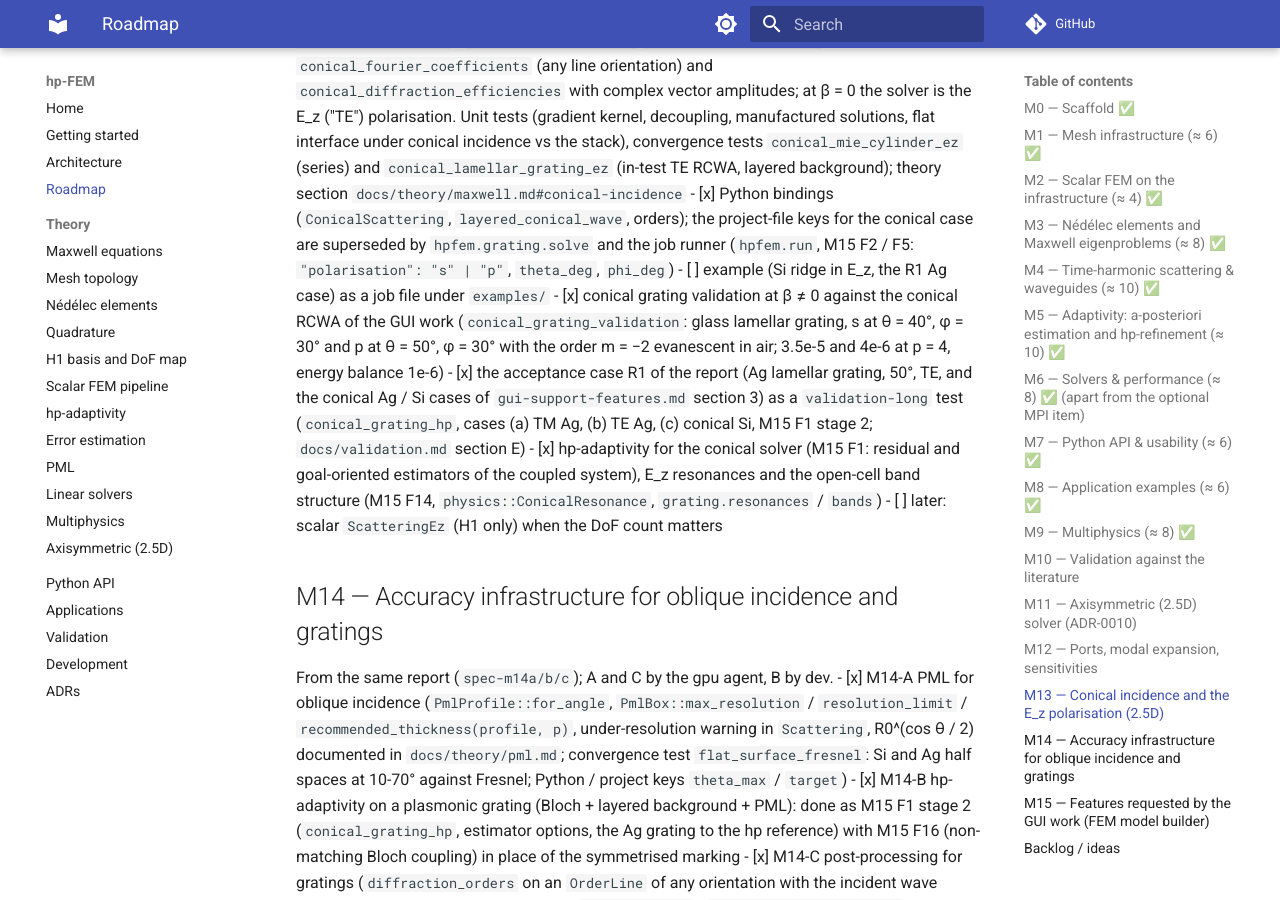
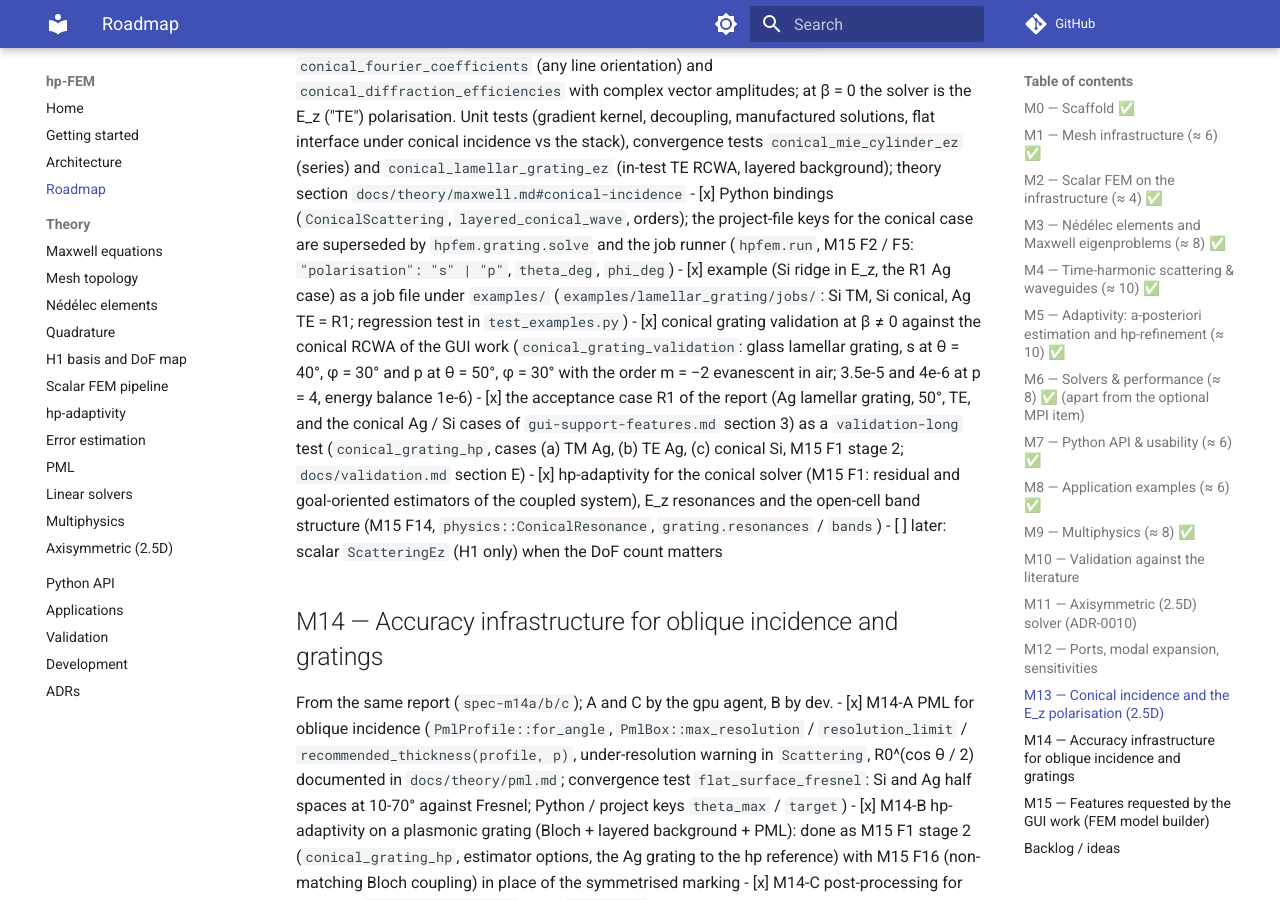
Before and after one commit to PhotonPower/hp-FEM, an MkDocs documentation site: the page built from docs/roadmap.md, in a window 1280 px wide and 900 px high, scrolled down 6977 px. Built offline with MkDocs 1.6.1 and Material for MkDocs 9.7.7, drawn with Linux system fonts in a browser that asks for light colours; comment, search, counter and statistics services are not loaded.

Commit message:
feat(examples): job files of the grating acceptance cases (Si TM, Si conical, Ag TE = R1)
examples/lamellar_grating/jobs/ with the RCWA references of
docs/gui-support-features.md section 3 in the README, run by python -m hpfem.run;
regression test in test_examples.py (Si TM to 1e-3, Ag E_z to 1e-4). Roadmap
M12 example item ticked, changelog.

Co-Authored-By: Claude Fable 5.1 <noreply@anthropic.com>

```diff
--- a/docs/roadmap.md
+++ b/docs/roadmap.md
@@ -245,7 +245,9 @@ polarisation of the 2D solver and the longitudinal wavenumber for the microscope
 - [x] Python bindings (`ConicalScattering`, `layered_conical_wave`, orders); the project-file
   keys for the conical case are superseded by `hpfem.grating.solve` and the job runner
   (`hpfem.run`, M15 F2 / F5: `"polarisation": "s" | "p"`, `theta_deg`, `phi_deg`)
-- [ ] example (Si ridge in E_z, the R1 Ag case) as a job file under `examples/`
+- [x] example (Si ridge in E_z, the R1 Ag case) as a job file under `examples/`
+  (`examples/lamellar_grating/jobs/`: Si TM, Si conical, Ag TE = R1; regression test in
+  `test_examples.py`)
 - [x] conical grating validation at β ≠ 0 against the conical RCWA of the GUI work
   (`conical_grating_validation`: glass lamellar grating, s at θ = 40°, φ = 30° and p at
   θ = 50°, φ = 30° with the order m = −2 evanescent in air; 3.5e-5 and 4e-6 at p = 4,
```
Also changed, not shown: CHANGELOG.md (+3 -0 lines), examples/lamellar_grating/README.md (+16 -0 lines), 4 other files.
